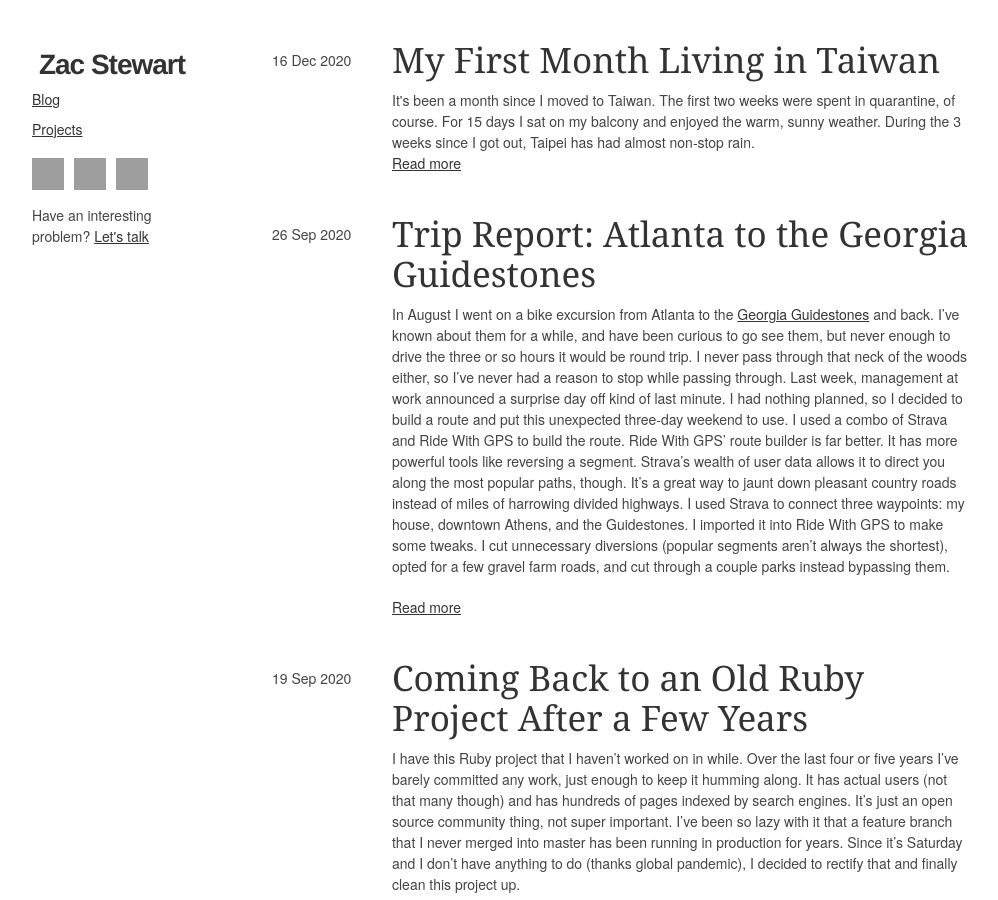
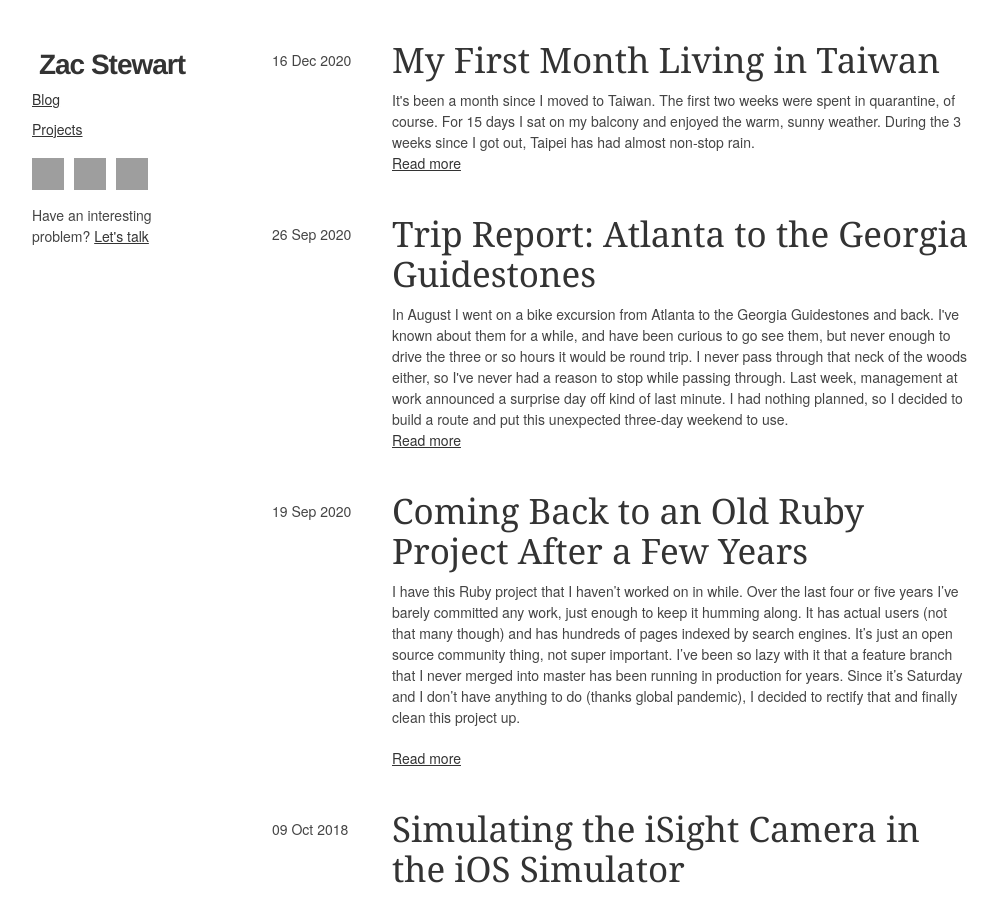
Before and after one commit to zacstewart/zacstewart.github.io, a Jekyll site: the page built from index.html, in a window 1280 px wide and 900 px high. Shown: the whole window, without its empty margins (138-1136 px from the left). Built offline with Jekyll 4.4.1, drawn with Linux system fonts in a browser that asks for light colours; part of the change alters nothing that is shown; grey boxes are pictures that could not be loaded.

```diff
--- a/_posts/2020-09-26-trip-report-georgia-guidestones.md
+++ b/_posts/2020-09-26-trip-report-georgia-guidestones.md
@@ -1,6 +1,9 @@
 ---
 layout: post
 title: "Trip Report: Atlanta to the Georgia Guidestones"
+excerpt: |
+  In August I went on a bike excursion from Atlanta to the Georgia Guidestones and back. I've known about them for a while, and have been curious to go see them, but never enough to drive the three or so hours it would be round trip. I never pass through that neck of the woods either, so I've never had a reason to stop while passing through. Last week, management at work announced a surprise day off kind of last minute. I had nothing planned, so I decided to build a route and put this unexpected three-day weekend to use.
+image: https://live.staticflickr.com/65535/50213356908_47136f0ae5_o.jpg
 tags:
   - bikes
 ---
```
